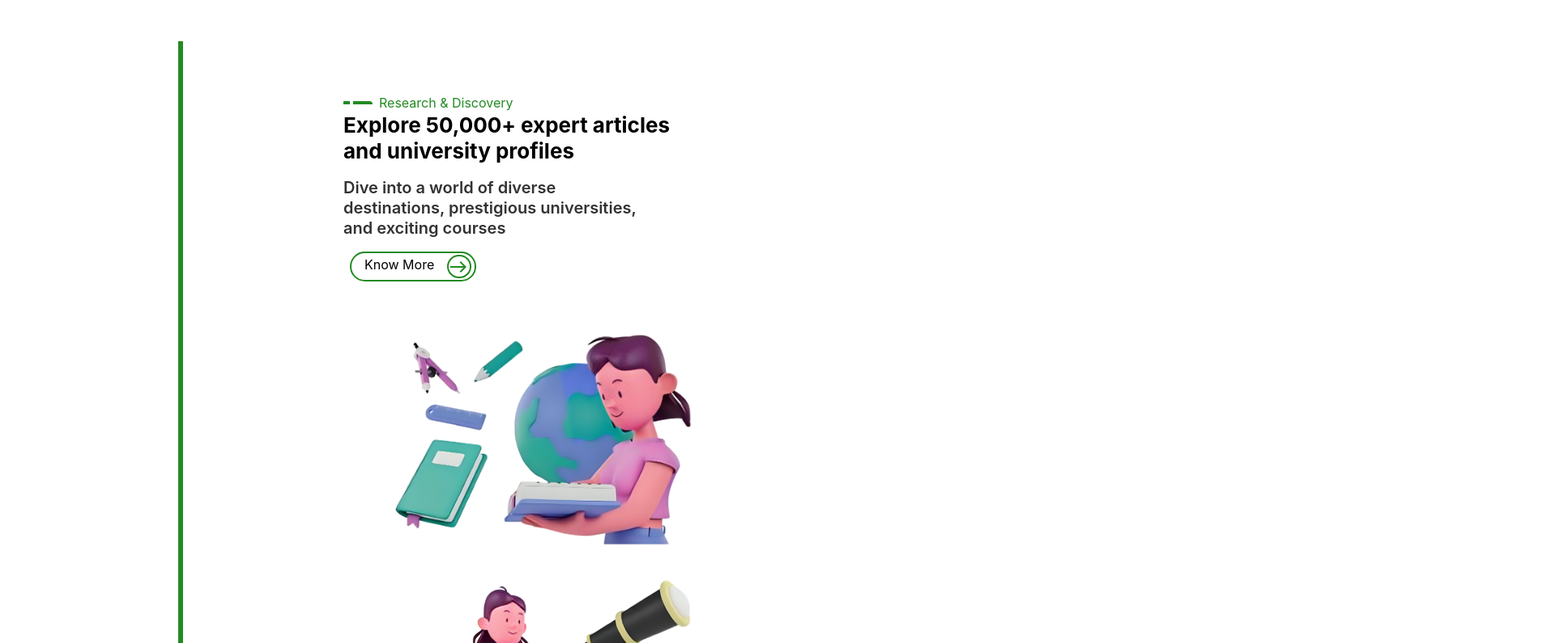
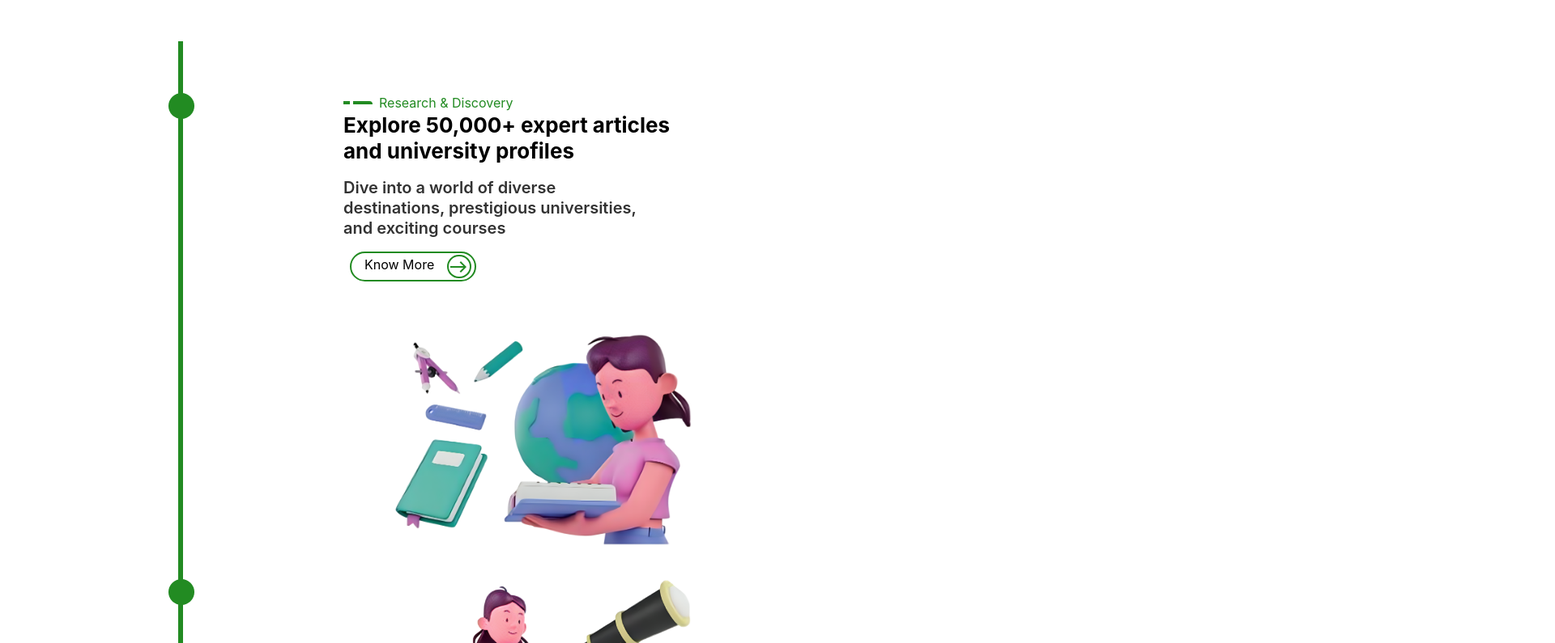
Before and after one commit to Kanwar07/thinkabroad, a React (Create React App) app: page / in a window 1280 px wide. Shown: the part 925-1720 px from the top of the page at 81% size, 1920 px wide, since content can reach past the window. Built offline with nearby package versions, Linux system fonts and the light colour scheme.

Commit message:
journeySectionChanges + imagesChange

```diff
--- a/src/components/navbar/NavBar.jsx
+++ b/src/components/navbar/NavBar.jsx
@@ -9,7 +9,7 @@ function NavBar() {
 
   const sidebar = (
     <>
-      <motion.div className="flex flex-col items-center absolute right-0 top-36 mr-10 bg-[#DCDCDC] pt-6 pr-10 pb-6 pl-10 rounded-3xl max-md:flex-row max-md:mr-0 lg:hidden">
+      <motion.div className="flex flex-col font-semibold items-center absolute right-0 top-36 mr-10 bg-[#DCDCDC] pt-6 pr-10 pb-6 pl-10 rounded-3xl max-md:flex-row max-md:mr-0 lg:hidden">
         <motion.button
           initial={{ x: 200 }}
           animate={{ x: 0 }}
--- a/src/components/sections/journey/Journey.jsx
+++ b/src/components/sections/journey/Journey.jsx
@@ -23,9 +23,6 @@ function Journey() {
             initial={{ opacity: 0, y: 100 }}
             whileInView={{ opacity: 1, y: 0 }}
             transition={{ delay: 0.5 }}
-            viewport={{
-              once: true,
-            }}
             className="flex flex-row justify-between items-center max-[1300px]:flex-col"
           >
             <div className="w-[50%]">
@@ -54,9 +51,6 @@ function Journey() {
             initial={{ opacity: 0, y: 100 }}
             whileInView={{ opacity: 1, y: 0 }}
             transition={{ delay: 0.5 }}
-            viewport={{
-              once: true,
-            }}
             div
             className="flex flex-row justify-between items-center max-[1300px]:flex-col"
           >
@@ -86,9 +80,6 @@ function Journey() {
             initial={{ opacity: 0, y: 100 }}
             whileInView={{ opacity: 1, y: 0 }}
             transition={{ delay: 0.5 }}
-            viewport={{
-              once: true,
-            }}
             div
             className="flex flex-row justify-between items-center pb-0 max-[1300px]:flex-col"
           >
@@ -118,9 +109,6 @@ function Journey() {
             initial={{ opacity: 0, y: 100 }}
             whileInView={{ opacity: 1, y: 0 }}
             transition={{ delay: 0.5 }}
-            viewport={{
-              once: true,
-            }}
             div
             className="flex flex-row justify-between items-center max-[1300px]:flex-col"
           >
@@ -151,9 +139,6 @@ function Journey() {
             initial={{ opacity: 0, y: 100 }}
             whileInView={{ opacity: 1, y: 0 }}
             transition={{ delay: 0.5 }}
-            viewport={{
-              once: true,
-            }}
             className="flex flex-row justify-between items-center max-[1300px]:flex-col"
           >
             <div className="w-[50%]">
--- a/src/components/sections/journey/Journey.module.css
+++ b/src/components/sections/journey/Journey.module.css
@@ -22,19 +22,21 @@
 }
 
 .dot {
+  position: absolute;
+  left: 50%;
   height: 2rem;
   width: 2rem;
   background-color: #228b22;
   border-radius: 50%;
-  margin-right: 3.5rem;
 }
 
 .dot1 {
+  position: absolute;
+  left: 50%;
   height: 2rem;
   width: 2rem;
   background-color: #228b22;
   border-radius: 50%;
-  margin-left: 7rem;
 }
 
 .arrow {
@@ -85,11 +87,21 @@
   }
 
   .dot {
-    display: none;
+    position: absolute;
+    left: 0;
+    height: 2rem;
+    width: 2rem;
+    background-color: #228b22;
+    border-radius: 50%;
   }
 
   .dot1 {
-    display: none;
+    position: absolute;
+    left: 0;
+    height: 2rem;
+    width: 2rem;
+    background-color: #228b22;
+    border-radius: 50%;
   }
 }
 
--- a/src/components/sections/scholarshipSection/ScholarshipSection.jsx
+++ b/src/components/sections/scholarshipSection/ScholarshipSection.jsx
@@ -16,12 +16,10 @@ function ScholarshipSection() {
           Win up to ₹ 3,00,000* to study in the UK, Canada & USA
         </div>
         <motion.div
-          drag="x"
-          dragConstraints={{ right: 0, left: 0 }}
-          initial={{ x: 1000 }}
-          animate={{ x: "-50%" }}
+          initial={{ x: 2450 }}
+          animate={{ x: "-10%" }}
           transition={{
-            duration: 40,
+            duration: 60,
             repeat: Infinity,
             repeatType: "loop",
             delay: 1.2,
--- a/src/data/Video.json
+++ b/src/data/Video.json
@@ -1,4 +1,32 @@
 [
+  {
+    "name": "College6",
+    "url": "https://videos.pexels.com/video-files/4203457/4203457-hd_1920_1080_30fps.mp4"
+  },
+  {
+    "name": "College1",
+    "url": "https://videos.pexels.com/video-files/3680686/3680686-hd_1920_1080_25fps.mp4"
+  },
+  {
+    "name": "College2",
+    "url": "https://videos.pexels.com/video-files/2002527/2002527-hd_1920_1080_30fps.mp4"
+  },
+  {
+    "name": "College3",
+    "url": "https://videos.pexels.com/video-files/3288315/3288315-uhd_2560_1440_30fps.mp4"
+  },
+  {
+    "name": "College4",
+    "url": "https://videos.pexels.com/video-files/3288307/3288307-uhd_2560_1440_30fps.mp4"
+  },
+  {
+    "name": "College5",
+    "url": "https://videos.pexels.com/video-files/3288311/3288311-uhd_2560_1440_30fps.mp4"
+  },
+  {
+    "name": "College6",
+    "url": "https://videos.pexels.com/video-files/4203457/4203457-hd_1920_1080_30fps.mp4"
+  },
   {
     "name": "College1",
     "url": "https://videos.pexels.com/video-files/3680686/3680686-hd_1920_1080_25fps.mp4"
```
Also changed, not shown: src/assets/studentAbroad.png.
